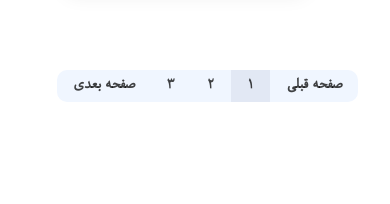
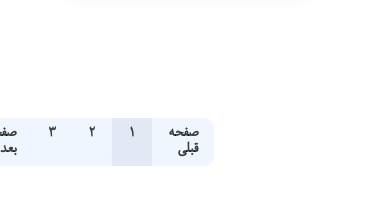
Before and after one commit to yasibena/react-store, a React (Create React App) app: page /products in a window 390 px wide. Shown: the part 4693-4897 px from the top of the page. Before the commit the page ends 4843 px from the top, so only its background shows below. Built offline with nearby package versions, Linux system fonts and the light colour scheme.

Commit message:
Update pagination.css

```diff
--- a/src/components/pagination.css
+++ b/src/components/pagination.css
@@ -82,11 +82,7 @@
 
   @media screen and (max-width: 767px){
 
-.pagination-container{
-    margin: auto;
-    margin-bottom: 3rem;
 
-  }
 
 
   }
```
